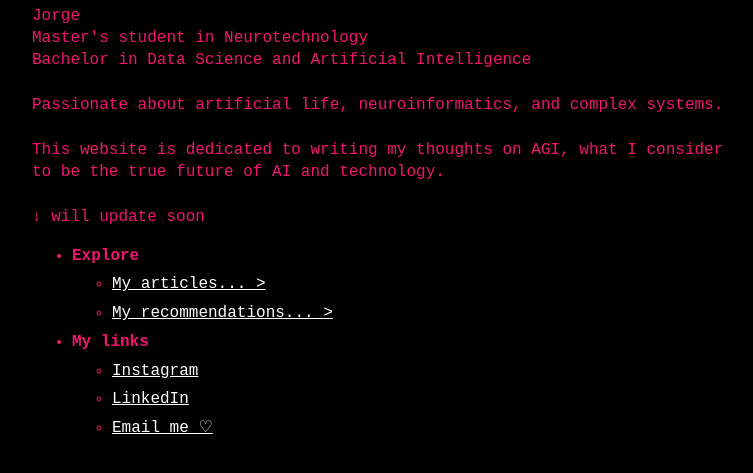
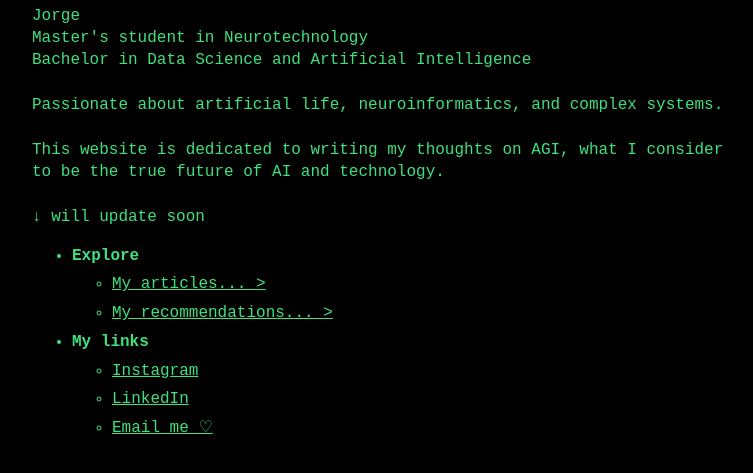
Before and after one commit to Mixnikon108/Mixnikon108.github.io, a plain HTML site: page index.html in a window 1280 px wide. Shown: the part 131-604 px from the top of the page, without its empty margins (258-1011 px from the left). Drawn offline with Linux system fonts and the light colour scheme.

Commit message:
Update main.css

```diff
--- a/assets/css/main.css
+++ b/assets/css/main.css
@@ -7,7 +7,7 @@
 }
 
 body {
-    color: #f0166f;
+    color: #40e07d; /* Cambiado a verde */
     font-family: monospace;
     font-size: 16px;
     line-height: 1.4;
@@ -115,5 +115,5 @@
 }
 
 a {
-    color: #fff;
+    color: #40e07d; /* Cambiado a verde */
 }
```
